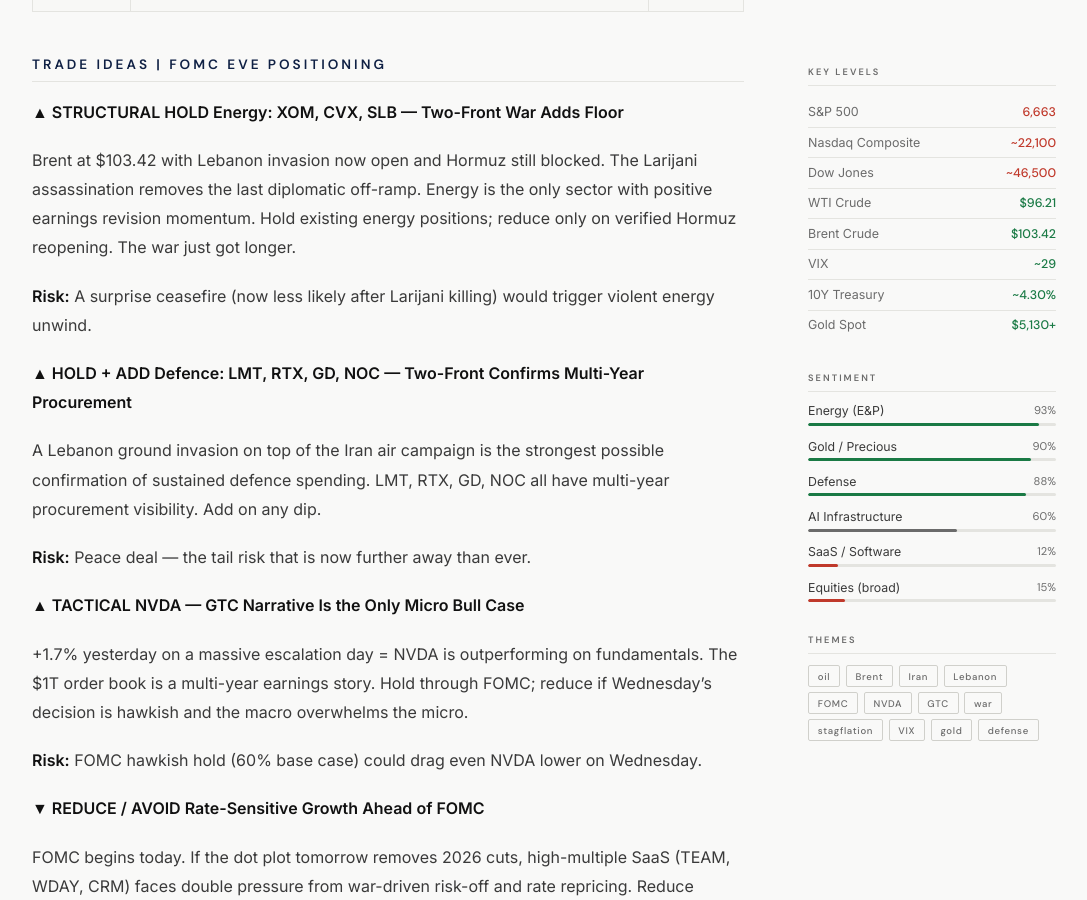
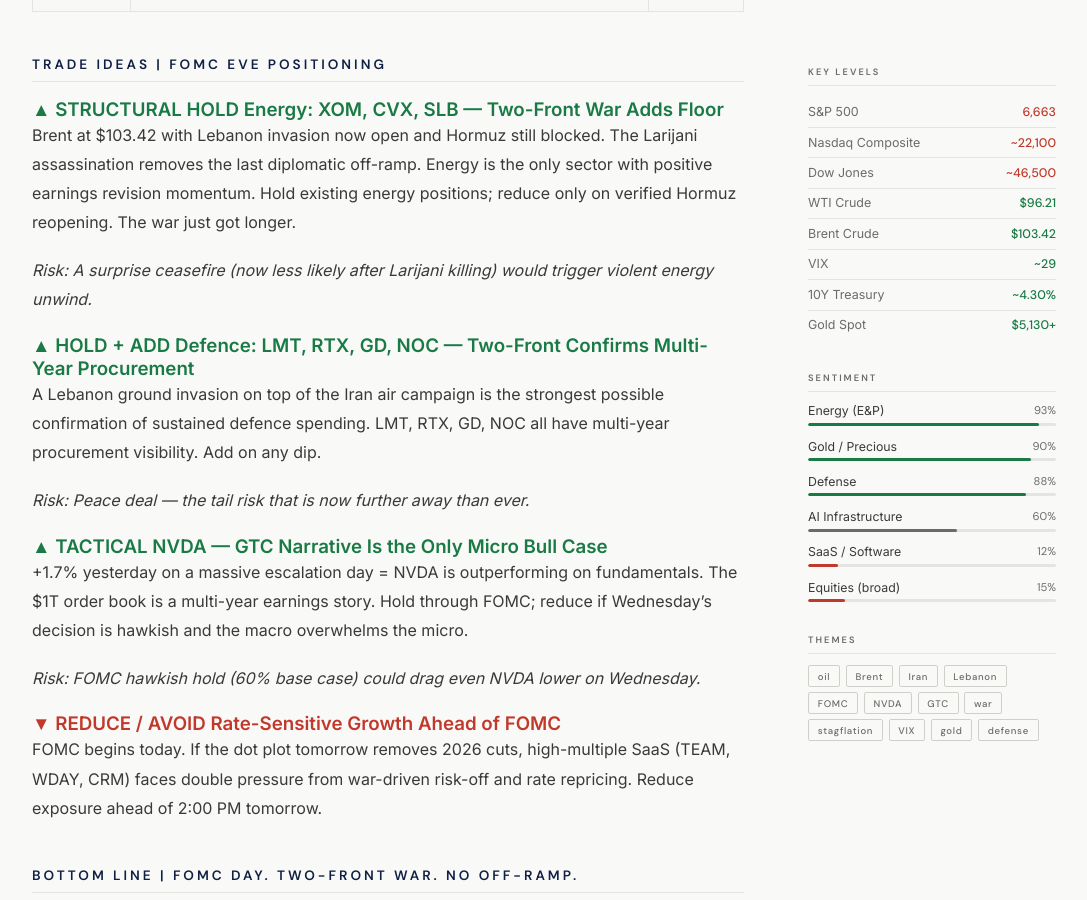
Before and after one commit to ShaoxiongYuan/ShaoxiongYuan.github.io, a Jekyll site: the page built from morning-notes/2026-03-17-day17-larijani-killed-two-front-war-fomc.md, in a window 1280 px wide and 900 px high, scrolled down 3421 px. Shown: the whole window, without its empty margins (96-1183 px from the left). Built offline with Jekyll 4.4.1, drawn with Linux system fonts in a browser that asks for light colours; some of the changed text lies outside the part shown.

Commit message:
Fix morning note titles, day numbering, and trade ideas format for Mar 16-21 notes
Co-authored-by: ShaoxiongYuan <58580328+ShaoxiongYuan@users.noreply.github.com>
Agent-Logs-Url: https://github.com/ShaoxiongYuan/ShaoxiongYuan.github.io/sessions/e1ece1cb-3c65-4b52-b98a-f74c25597910

```diff
--- a/morning-notes/2026-03-17-day17-larijani-killed-two-front-war-fomc.md
+++ b/morning-notes/2026-03-17-day17-larijani-killed-two-front-war-fomc.md
@@ -116,27 +116,31 @@ Overnight the war escalated on two fronts. Israeli airstrikes killed Ali Larijan
 
 ## Trade Ideas | FOMC Eve Positioning
 
-> **▲ STRUCTURAL HOLD Energy: XOM, CVX, SLB — Two-Front War Adds Floor**
->
-> Brent at $103.42 with Lebanon invasion now open and Hormuz still blocked. The Larijani assassination removes the last diplomatic off-ramp. Energy is the only sector with positive earnings revision momentum. Hold existing energy positions; reduce only on verified Hormuz reopening. The war just got longer.
->
-> **Risk:** A surprise ceasefire (now less likely after Larijani killing) would trigger violent energy unwind.
+### ▲ STRUCTURAL HOLD Energy: XOM, CVX, SLB — Two-Front War Adds Floor
+{: .trade-long}
 
-> **▲ HOLD + ADD Defence: LMT, RTX, GD, NOC — Two-Front Confirms Multi-Year Procurement**
->
-> A Lebanon ground invasion on top of the Iran air campaign is the strongest possible confirmation of sustained defence spending. LMT, RTX, GD, NOC all have multi-year procurement visibility. Add on any dip.
->
-> **Risk:** Peace deal — the tail risk that is now further away than ever.
+Brent at $103.42 with Lebanon invasion now open and Hormuz still blocked. The Larijani assassination removes the last diplomatic off-ramp. Energy is the only sector with positive earnings revision momentum. Hold existing energy positions; reduce only on verified Hormuz reopening. The war just got longer.
 
-> **▲ TACTICAL NVDA — GTC Narrative Is the Only Micro Bull Case**
->
-> +1.7% yesterday on a massive escalation day = NVDA is outperforming on fundamentals. The $1T order book is a multi-year earnings story. Hold through FOMC; reduce if Wednesday's decision is hawkish and the macro overwhelms the micro.
->
-> **Risk:** FOMC hawkish hold (60% base case) could drag even NVDA lower on Wednesday.
+*Risk: A surprise ceasefire (now less likely after Larijani killing) would trigger violent energy unwind.*
 
-> **▼ REDUCE / AVOID Rate-Sensitive Growth Ahead of FOMC**
->
-> FOMC begins today. If the dot plot tomorrow removes 2026 cuts, high-multiple SaaS (TEAM, WDAY, CRM) faces double pressure from war-driven risk-off and rate repricing. Reduce exposure ahead of 2:00 PM tomorrow.
+### ▲ HOLD + ADD Defence: LMT, RTX, GD, NOC — Two-Front Confirms Multi-Year Procurement
+{: .trade-long}
+
+A Lebanon ground invasion on top of the Iran air campaign is the strongest possible confirmation of sustained defence spending. LMT, RTX, GD, NOC all have multi-year procurement visibility. Add on any dip.
+
+*Risk: Peace deal — the tail risk that is now further away than ever.*
+
+### ▲ TACTICAL NVDA — GTC Narrative Is the Only Micro Bull Case
+{: .trade-long}
+
++1.7% yesterday on a massive escalation day = NVDA is outperforming on fundamentals. The $1T order book is a multi-year earnings story. Hold through FOMC; reduce if Wednesday's decision is hawkish and the macro overwhelms the micro.
+
+*Risk: FOMC hawkish hold (60% base case) could drag even NVDA lower on Wednesday.*
+
+### ▼ REDUCE / AVOID Rate-Sensitive Growth Ahead of FOMC
+{: .trade-short}
+
+FOMC begins today. If the dot plot tomorrow removes 2026 cuts, high-multiple SaaS (TEAM, WDAY, CRM) faces double pressure from war-driven risk-off and rate repricing. Reduce exposure ahead of 2:00 PM tomorrow.
 
 ## Bottom Line | FOMC Day. Two-Front War. No Off-Ramp.
 
```
Also changed, not shown: other parts of morning-notes/2026-03-17-day17-larijani-killed-two-front-war-fomc.md (+4 -4 lines), morning-notes/2026-03-16-day16-no-ceasefire-104-brent-fomc.md (+34 -29 lines), morning-notes/2026-03-18-day18-iran-retaliates-ppi-hot-fomc-decision.md (+16 -13 lines), morning-notes/2026-03-19-day19-dow-768-powell-micron-blows-out.md (+25 -21 lines), morning-notes/2026-03-20-day20-sp-1pt5-brent-112-kuwait-photonics.md (+26 -22 lines), morning-notes/2026-03-21-week-review-war-week3-fomc-micron-photonics.md (+12 -12 lines).
